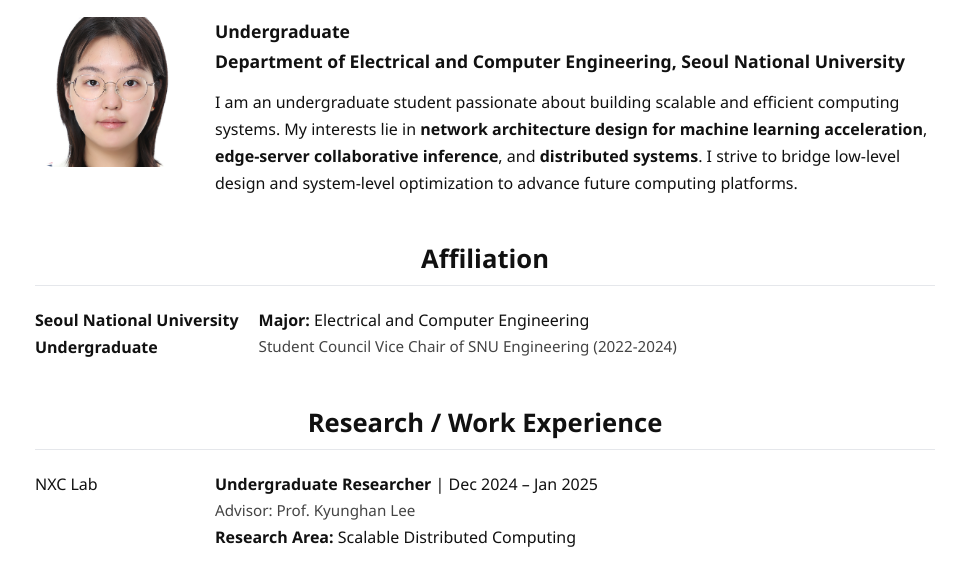
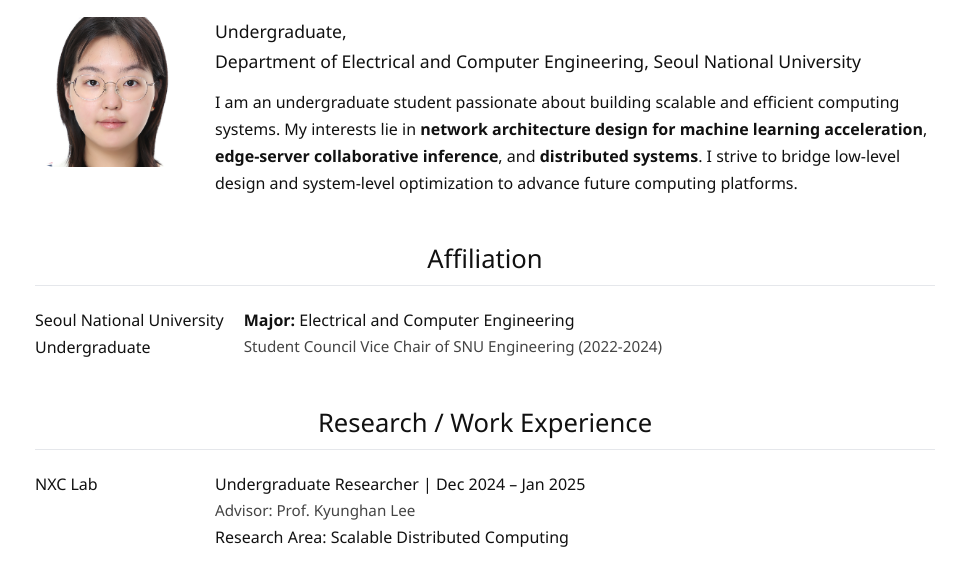
Before and after one commit to Jiwon-Soh71/Jiwon-Soh71.github.io, a plain HTML site: page index.html in a window 1280 px wide. Shown: the part 166-754 px from the top of the page, without its empty margins (155-1121 px from the left). Drawn offline with Linux system fonts and the light colour scheme.

Commit message:
Update index.html

```diff
--- a/index.html
+++ b/index.html
@@ -27,6 +27,7 @@
       padding-bottom: 4px;
       margin-top: 40px;
       text-align: center;  /* ✅ 중앙 정렬 추가 */
+      font-weight: 500;
     }
 
 
@@ -65,7 +66,7 @@
 
     .subtitle {
       font-size: 1.1em;
-      font-weight: bold;
+      font-weight: 500;
       margin-bottom: 12px;
     }
 
@@ -85,7 +86,7 @@
     }
 
     .entry-left {
-      font-weight: bold;
+      font-weight: 500;
       min-width: 160px;
     }
 
@@ -95,7 +96,7 @@
     }
 
     .highlight {
-      font-weight: 600;
+      font-weight: 500;
     }
 
     .subtext {
@@ -113,7 +114,7 @@
     <img src="profile.jpg" alt="Jiwon Soh" class="profile-pic">
     <div class="profile-info">
       <div class="subtitle">
-        Undergraduate<br>
+        Undergraduate, <br>
         Department of Electrical and Computer Engineering, Seoul National University
       </div>
       <div class="intro-text">
```
